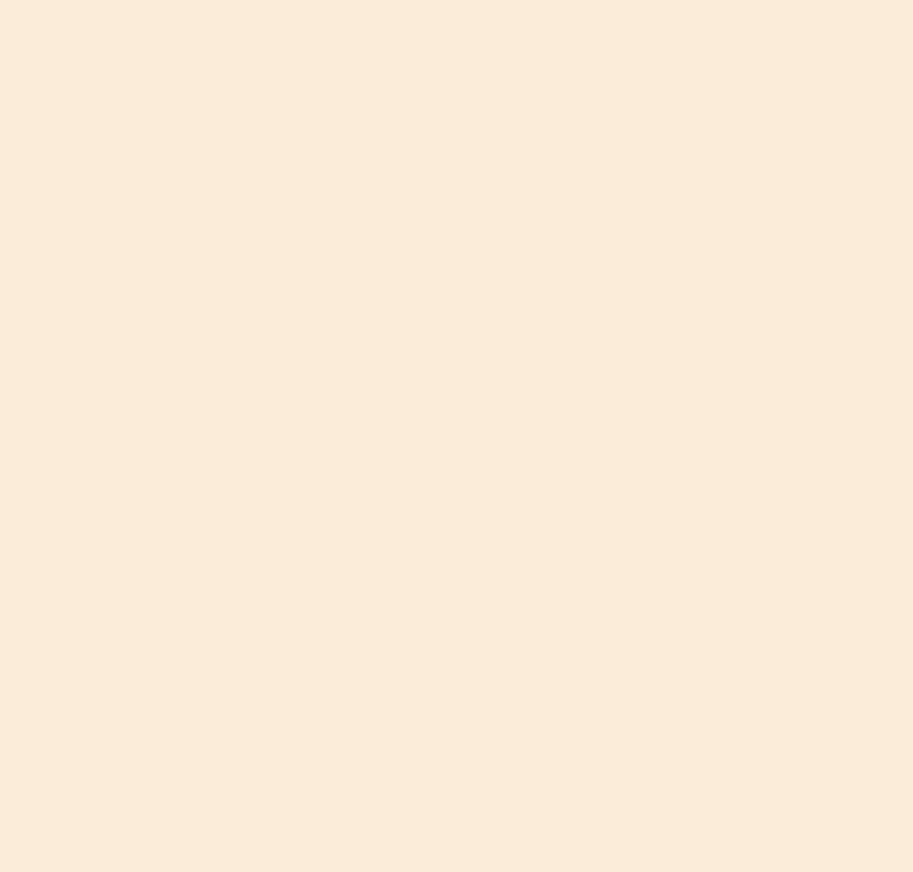
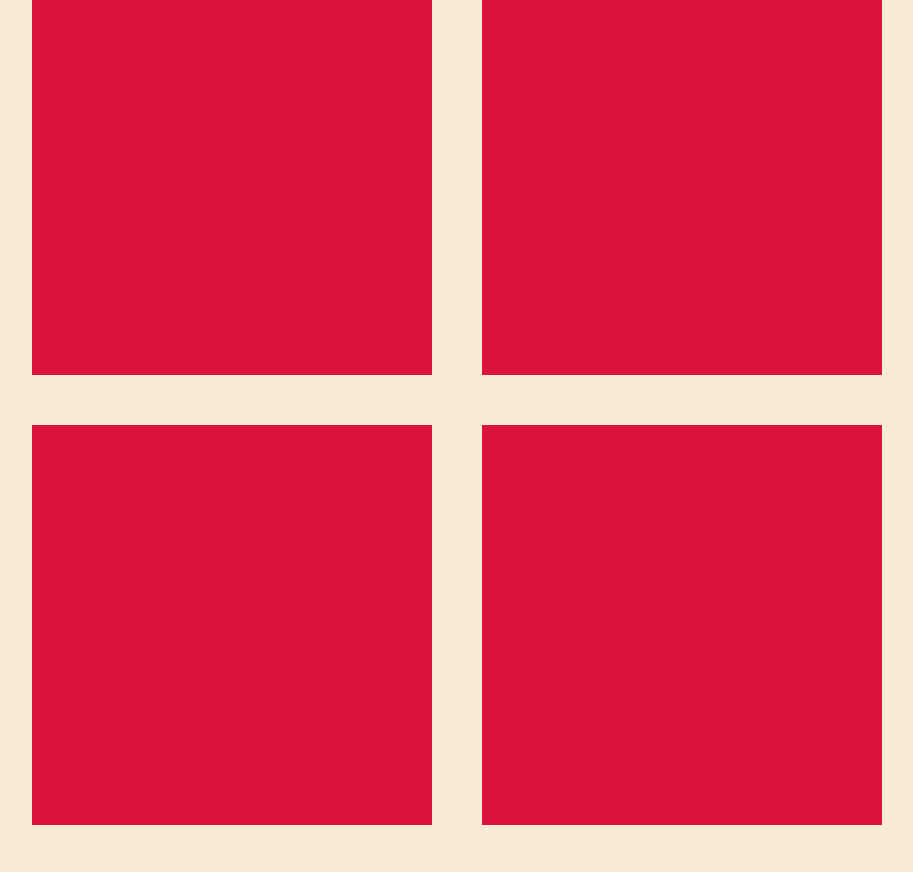
Before and after one commit to ShahJabir/animation-learning, a website built with Vite: page css_animation/index.html in a window 1280 px wide. Shown: the top 872 px of the page, without its empty margins (183-1096 px from the left). Before the commit the page ends 800 px from the top, so only its background shows below. Built offline with nearby package versions, Linux system fonts and the light colour scheme.

Commit message:
feat: CSS styles for animation boxes

```diff
--- a/css_animation/index.html
+++ b/css_animation/index.html
@@ -6,7 +6,16 @@
     <title>CSS Animation</title>
   </head>
   <body>
-    <div id="app"></div>
+    <div id="app">
+      <div class="box"></div>
+      <div class="box"></div>
+      <div class="box"></div>
+      <div class="box"></div>
+      <div class="box"></div>
+      <div class="box"></div>
+      <div class="box"></div>
+      <div class="box"></div>
+    </div>
     <script type="module" src="./src/main.js"></script>
   </body>
 </html>
--- a/css_animation/src/style.css
+++ b/css_animation/src/style.css
@@ -14,3 +14,20 @@ body {
 body {
   background-color: antiquewhite;
 }
+#app {
+  display: flex;
+  flex-direction: row;
+  flex-wrap: wrap;
+  gap: 50px;
+  justify-content: center;
+  align-items: center;
+}
+.box {
+  height: 400px;
+  width: 400px;
+  background-color: crimson;
+  transition: background-color 0.4s ease-out;
+}
+.box:hover {
+  background-color: navy;
+}
```
